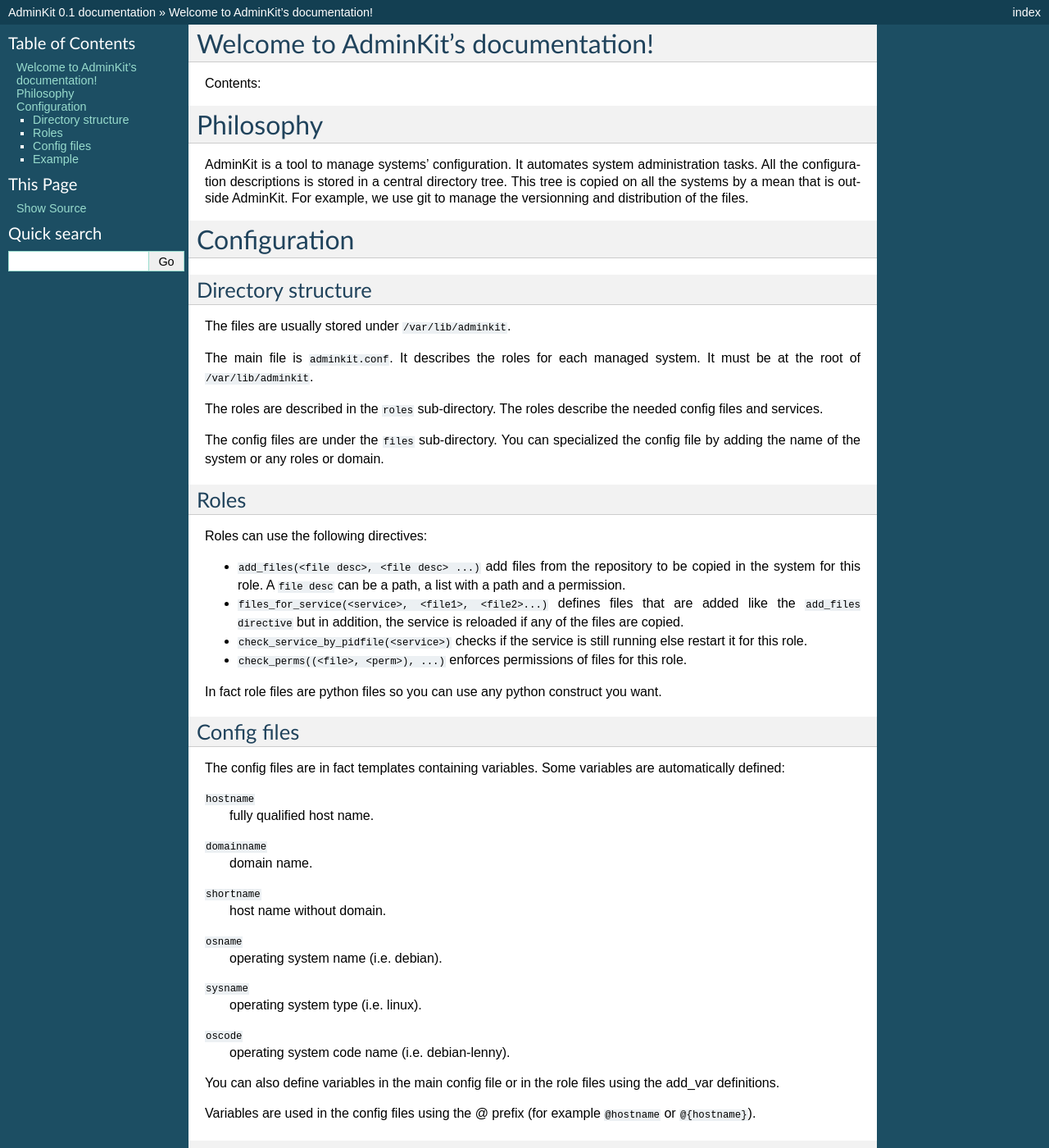
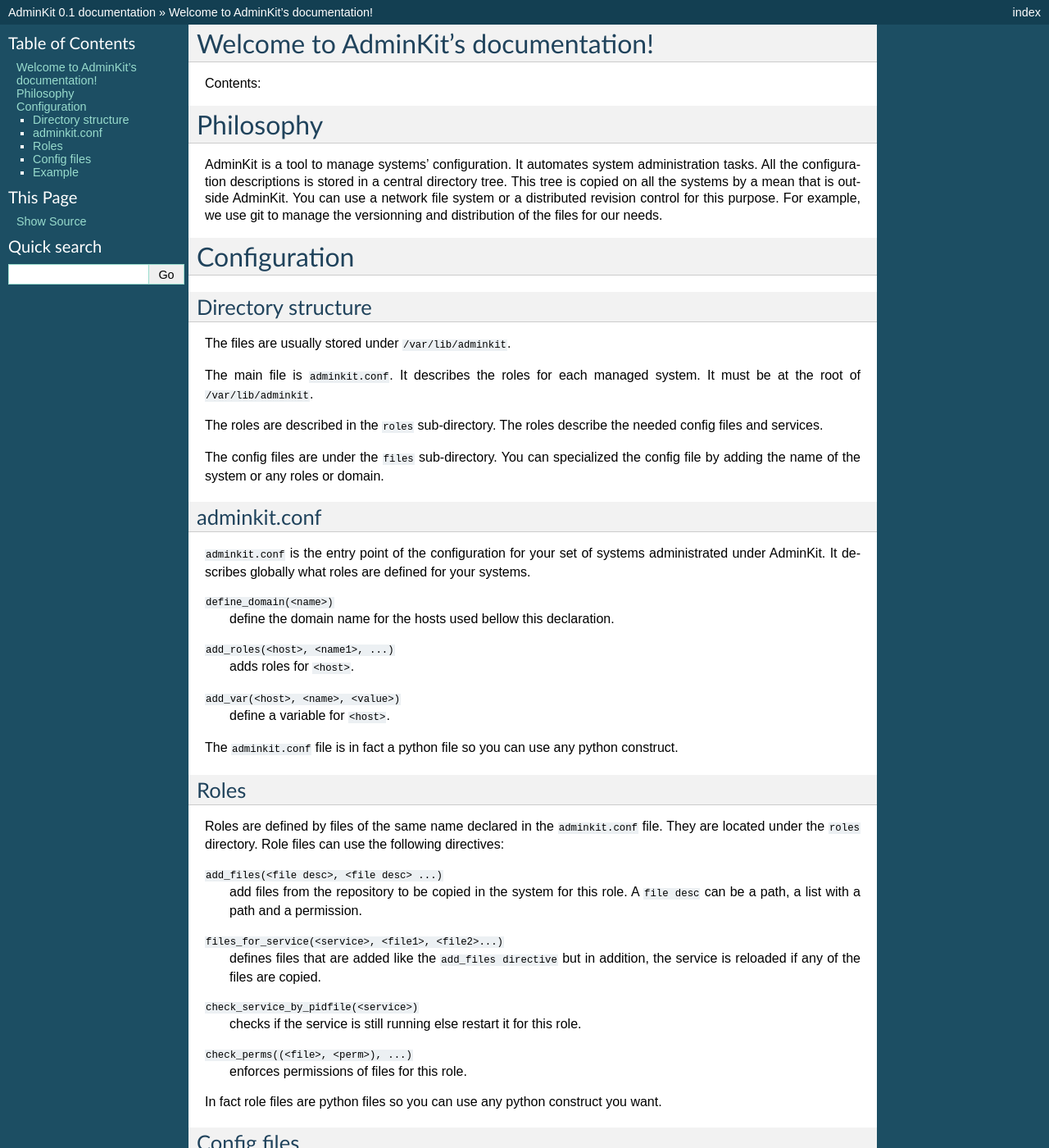
Before and after one commit to flepied/adminkit, a Sphinx documentation site: the page built from docs/adminkit.txt, in a window 1280 px wide and 1400 px high. Shown: the whole window at 82% size. Built offline with Sphinx 7.4.7, drawn with Linux system fonts in a browser that asks for light colours; some of the changed text lies outside the part shown.

Commit message:
document the adminkit.conf file

```diff
--- a/docs/adminkit.txt
+++ b/docs/adminkit.txt
@@ -17,8 +17,10 @@
 AdminKit is a tool to manage systems' configuration. It automates
 system administration tasks. All the configuration descriptions is
 stored in a central directory tree. This tree is copied on all the
-systems by a mean that is outside AdminKit. For example, we use git to
-manage the versionning and distribution of the files.
+systems by a mean that is outside AdminKit. You can use a network file
+system or a distributed revision control for this purpose. For
+example, we use git to manage the versionning and distribution of the
+files for our needs.
 
 Configuration
 =============
@@ -38,24 +40,47 @@
 specialized the config file by adding the name of the system or any
 roles or domain.
 
+adminkit.conf
+-------------
+
+``adminkit.conf`` is the entry point of the configuration for your set
+of systems administrated under AdminKit. It describes globally what
+roles are defined for your systems.
+
+``define_domain(<name>)``
+  define the domain name for the hosts used bellow this declaration.
+
+``add_roles(<host>, <name1>, ...)``
+  adds roles for ``<host>``.
+
+``add_var(<host>, <name>, <value>)``
+  define a variable for ``<host>``.
+
+The ``adminkit.conf`` file is in fact a python file so you can use any
+python construct.
+
 Roles
 -----
 
-Roles can use the following directives:
+Roles are defined by files of the same name declared in the
+``adminkit.conf`` file. They are located under the ``roles``
+directory. Role files can use the following directives:
 
-- ``add_files(<file desc>, <file desc> ...)`` add files from the
-  repository to be copied in the system for this role. A ``file
-  desc`` can be a path, a list with a path and a permission.
+``add_files(<file desc>, <file desc> ...)``
+  add files from the repository to be copied in the system for this
+  role. A ``file desc`` can be a path, a list with a path and a
+  permission.
 
-- ``files_for_service(<service>, <file1>, <file2>...)`` defines files
-  that are added like the ``add_files directive`` but in addition, the
-  service is reloaded if any of the files are copied.
+``files_for_service(<service>, <file1>, <file2>...)``
+  defines files that are added like the ``add_files directive`` but in
+  addition, the service is reloaded if any of the files are copied.
 
-- ``check_service_by_pidfile(<service>)`` checks if the service is
-  still running else restart it for this role.
+``check_service_by_pidfile(<service>)``
+  checks if the service is still running else restart it for this
+  role.
 
-- ``check_perms((<file>, <perm>), ...)`` enforces permissions of files
-  for this role.
+``check_perms((<file>, <perm>), ...)``
+  enforces permissions of files for this role.
 
 In fact role files are python files so you can use any python
 construct you want.
@@ -70,7 +95,7 @@
   fully qualified host name.
 
 ``domainname``
-  domain name.
+  domain name without host name.
 
 ``shortname``
   host name without domain.
@@ -82,10 +107,10 @@
   operating system type (i.e. linux).
 
 ``oscode``
-  operating system code name (i.e. debian-lenny).
+  operating system code name (i.e. lenny).
 
 You can also define variables in the main config file or in the role
-files using the add_var definitions.
+files using the ``add_var`` definitions.
 
 Variables are used in the config files using the @ prefix (for example
 ``@hostname`` or ``@{hostname}``).
@@ -103,7 +128,7 @@
 
 The ``base`` role defines that a system is under AdminKit control and
 so it has a crontab entry that run the adminkit command every hour and
-be sure that the mailname file is always coherent with the host name.
+it ensures that the mailname file is always coherent with the host name.
 
 Here is the ``adminkit.conf`` file with the assumption that the fqdn
 of host1 is host1.domain.com: ::
@@ -122,3 +147,7 @@
 copy phase: ::
 
   @hostname
+
+Once we have everything setup, we just have to call the ``adminkit``
+command that runs the checks and takes the needed actions defined in
+``adminkit.conf``.
```
